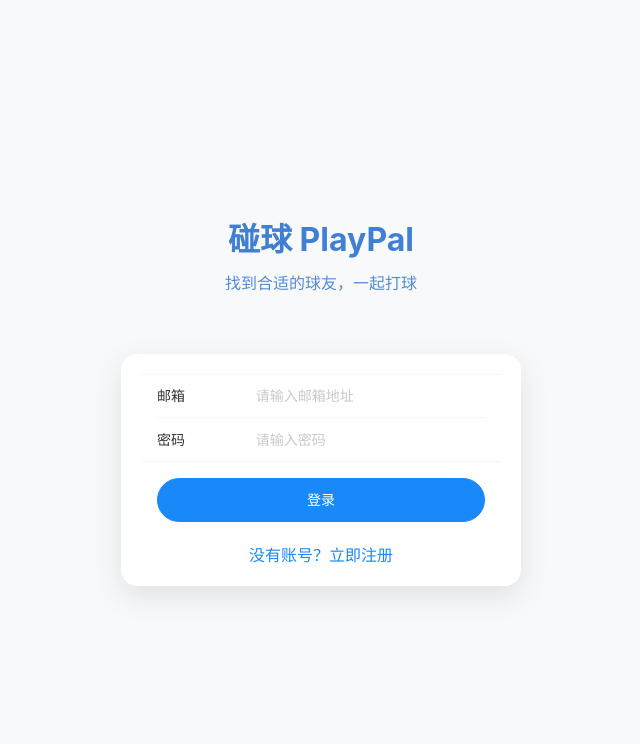
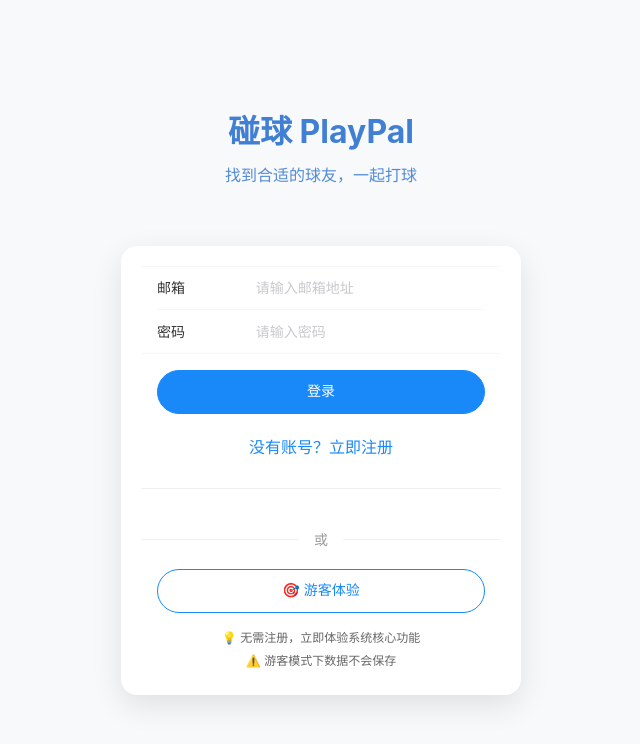
Before and after one commit to LAsheepy/playpal, a Vue app: page /login in a window 1280 px wide. Shown: the top 744 px of the page, without its empty margins (319-959 px from the left). Built offline with nearby package versions, Linux system fonts and the light colour scheme.

Commit message:
添加游客登录功能，优化用户界面和状态管理\n\n- 实现游客登录功能，支持快速测试系统\n- 优化Home页面和Login页面的UI组件\n- 改进用户状态管理和匹配功能\n- 添加游客模式下的功能限制和标识\n- 完善错误处理和用户体验

```diff
--- a/src/pages/Home.vue
+++ b/src/pages/Home.vue
@@ -1,5 +1,16 @@
 <template>
   <div class="home-container">
+    <!-- 游客模式标识 -->
+    <div v-if="userStore.isGuestMode" class="guest-mode-banner">
+      <van-notice-bar
+        left-icon="info-o"
+        background="#fff3cd"
+        color="#856404"
+      >
+        🎯 游客体验模式 - 您可以浏览球局，但无法创建或加入球局
+      </van-notice-bar>
+    </div>
+
     <!-- 搜索和筛选区域 -->
     <div class="filter-section">
       <van-search
@@ -100,7 +111,8 @@ import {
   List as VanList,
   Icon as VanIcon,
   Image as VanImage,
-  FloatingBubble as VanFloatingBubble
+  FloatingBubble as VanFloatingBubble,
+  NoticeBar as VanNoticeBar
 } from 'vant'
 import { getSportColor, getLevelColor } from '../utils/colors'
 
@@ -190,7 +202,14 @@ const onLoad = () => {
 
 // 跳转到球局详情
 const goToMatchDetail = (matchId) => {
-  router.push(`/match/${matchId}`)
+  // 游客模式下显示提示信息
+  if (userStore.isGuestMode) {
+    // 这里可以添加一个提示，告诉用户需要注册才能查看详情
+    // 暂时先允许查看详情，但会在详情页面限制操作
+    router.push(`/match/${matchId}`)
+  } else {
+    router.push(`/match/${matchId}`)
+  }
 }
 
 // 跳转到创建球局
@@ -199,13 +218,32 @@ const goToCreate = () => {
     router.push('/login')
     return
   }
+
+  // 游客模式下显示提示
+  if (userStore.isGuestMode) {
+    // 这里可以添加一个提示对话框
+    // 暂时先跳转到登录页面，提示用户注册
+    router.push('/login')
+    return
+  }
+
   router.push('/create')
 }
 
-onMounted(() => {
+onMounted(async () => {
   // 检查登录状态
   if (!userStore.isLoggedIn) {
     router.push('/login')
+    return
+  }
+
+  // 根据用户模式加载不同的数据
+  if (userStore.isGuestMode) {
+    // 游客模式下使用浏览模式
+    await matchStore.browseMatches()
+  } else {
+    // 正式用户使用正常模式
+    await matchStore.loadMatches()
   }
 })
 </script>
@@ -313,4 +351,11 @@ onMounted(() => {
   font-size: 14px;
   color: #999;
 }
+
+/* 游客模式标识样式 */
+.guest-mode-banner {
+  position: sticky;
+  top: 0;
+  z-index: 100;
+}
 </style>
--- a/src/pages/Login.vue
+++ b/src/pages/Login.vue
@@ -36,6 +36,28 @@
         <span @click="toggleMode">
           {{ isLogin ? '没有账号？立即注册' : '已有账号？立即登录' }}
         </span>
+      </div>
+
+      <!-- 游客登录入口 -->
+      <div class="guest-login-section">
+        <div class="divider">
+          <span>或</span>
+        </div>
+        <div style="margin: 16px;">
+          <van-button
+            round
+            block
+            type="default"
+            @click="onGuestLogin"
+            class="guest-login-btn"
+          >
+            🎯 游客体验
+          </van-button>
+        </div>
+        <div class="guest-notice">
+          <p>💡 无需注册，立即体验系统核心功能</p>
+          <p>⚠️ 游客模式下数据不会保存</p>
+        </div>
       </div>
     </div>
   </div>
@@ -110,6 +132,33 @@ const onSubmit = async () => {
     })
   }
 }
+
+// 游客登录
+const onGuestLogin = async () => {
+  try {
+    const result = await userStore.guestLogin()
+    if (result.success) {
+      showToast({
+        message: '游客模式已开启',
+        type: 'success'
+      })
+      // 跳转到首页
+      setTimeout(() => {
+        router.push('/home')
+      }, 1000)
+    } else {
+      showToast({
+        message: result.error || '游客登录失败',
+        type: 'fail'
+      })
+    }
+  } catch (error) {
+    showToast({
+      message: '游客登录失败，请重试',
+      type: 'fail'
+    })
+  }
+}
 </script>
 
 <style scoped>
@@ -158,4 +207,55 @@ const onSubmit = async () => {
   color: #1989fa;
   cursor: pointer;
 }
+
+/* 游客登录样式 */
+.guest-login-section {
+  margin-top: 30px;
+  border-top: 1px solid #f0f0f0;
+  padding-top: 20px;
+}
+
+.divider {
+  text-align: center;
+  margin: 20px 0;
+  position: relative;
+}
+
+.divider::before {
+  content: '';
+  position: absolute;
+  top: 50%;
+  left: 0;
+  right: 0;
+  height: 1px;
+  background: #f0f0f0;
+  z-index: 1;
+}
+
+.divider span {
+  background: white;
+  padding: 0 15px;
+  color: #999;
+  font-size: 14px;
+  position: relative;
+  z-index: 2;
+}
+
+.guest-login-btn {
+  border: 1px solid #1989fa;
+  color: #1989fa;
+  background: white;
+}
+
+.guest-notice {
+  text-align: center;
+  margin-top: 15px;
+  font-size: 12px;
+  color: #666;
+  line-height: 1.5;
+}
+
+.guest-notice p {
+  margin: 5px 0;
+}
 </style>
--- a/src/stores/match.js
+++ b/src/stores/match.js
@@ -77,6 +77,11 @@ export const useMatchStore = defineStore('match', () => {
         throw new Error('请先登录后再创建球局')
       }
 
+      // 游客模式下不允许创建球局
+      if (userStore.isGuestMode) {
+        throw new Error('游客模式下无法创建球局，请注册账号后使用完整功能')
+      }
+
       // 确保时间格式正确（转换为ISO字符串）
       const matchTime = new Date(matchData.time).toISOString()
 
@@ -118,6 +123,11 @@ export const useMatchStore = defineStore('match', () => {
         throw new Error('请先登录后再加入球局')
       }
 
+      // 游客模式下不允许加入球局
+      if (userStore.isGuestMode) {
+        throw new Error('游客模式下无法加入球局，请注册账号后使用完整功能')
+      }
+
       const { error } = await matchApi.joinMatch(matchId, userStore.userInfo.id)
       if (error) {
         errorMessage.value = '加入球局失败，请检查网络连接'
@@ -136,6 +146,52 @@ export const useMatchStore = defineStore('match', () => {
     }
   }
 
+  // 游客模式下的球局浏览（只读）
+  const browseMatches = async () => {
+    try {
+      isLoading.value = true
+      errorMessage.value = ''
+
+      const { data, error } = await matchApi.getMatches(filter.value)
+      if (error) {
+        errorMessage.value = '加载球局失败，请检查网络连接'
+        throw error
+      }
+
+      // 转换数据格式，但标记为只读模式
+      matchList.value = data.map(match => ({
+        id: match.id,
+        title: match.title,
+        sport: match.sport,
+        time: match.time,
+        location: match.location,
+        maxPlayers: match.max_players,
+        currentPlayers: match.participants?.length || 1,
+        creator: {
+          id: match.creator.id,
+          nickname: match.creator.nickname,
+          avatar: match.creator.avatar,
+          level: match.creator.pickleball_level || match.creator.tennis_level || match.creator.badminton_level || '初级'
+        },
+        description: match.description,
+        participants: match.participants?.map(p => ({
+          id: p.participant.id,
+          nickname: p.participant.nickname,
+          avatar: p.participant.avatar,
+          level: p.participant.pickleball_level || p.participant.tennis_level || p.participant.badminton_level || '初级'
+        })) || [],
+        isReadOnly: true // 标记为只读模式
+      }))
+
+      return { success: true }
+    } catch (error) {
+      console.error('浏览球局失败:', error)
+      return { success: false, error: errorMessage.value || '浏览球局失败' }
+    } finally {
+      isLoading.value = false
+    }
+  }
+
   // 退出球局
   const leaveMatch = async (matchId) => {
     try {
@@ -144,6 +200,11 @@ export const useMatchStore = defineStore('match', () => {
 
       if (!userStore.isLoggedIn) {
         throw new Error('请先登录后再退出球局')
+      }
+
+      // 游客模式下不允许退出球局
+      if (userStore.isGuestMode) {
+        throw new Error('游客模式下无法退出球局')
       }
 
       const { error } = await matchApi.leaveMatch(matchId, userStore.userInfo.id)
@@ -239,6 +300,7 @@ export const useMatchStore = defineStore('match', () => {
     isLoading,
     errorMessage,
     loadMatches,
+    browseMatches,
     createMatch,
     joinMatch,
     leaveMatch,
--- a/src/stores/user.js
+++ b/src/stores/user.js
@@ -20,6 +20,9 @@ export const useUserStore = defineStore('user', () => {
   // 登录状态
   const isLoggedIn = ref(false)
 
+  // 游客模式
+  const isGuestMode = ref(false)
+
   // 加载状态
   const isLoading = ref(false)
 
@@ -31,6 +34,27 @@ export const useUserStore = defineStore('user', () => {
     try {
       isLoading.value = true
       errorMessage.value = ''
+
+      // 检查是否为游客模式
+      const isGuestModeStored = localStorage.getItem('isGuestMode') === 'true'
+      if (isGuestModeStored) {
+        isGuestMode.value = true
+        isLoggedIn.value = true
+        // 恢复游客用户信息
+        userInfo.value = {
+          id: 'guest_' + Date.now(),
+          email: 'guest@playpal.com',
+          nickname: '体验用户' + Math.floor(Math.random() * 1000),
+          avatar: '',
+          age: 25,
+          gender: '未知',
+          pickleballLevel: '初级',
+          tennisLevel: '初级',
+          badmintonLevel: '初级',
+          bio: '我是体验用户，正在测试系统功能'
+        }
+        return
+      }
 
       const user = await authApi.getCurrentUser()
       if (user) {
@@ -185,14 +209,53 @@ export const useUserStore = defineStore('user', () => {
     }
   }
 
+  // 游客登录
+  const guestLogin = async () => {
+    try {
+      isLoading.value = true
+      errorMessage.value = ''
+
+      // 创建游客用户信息
+      const guestId = 'guest_' + Date.now()
+      userInfo.value = {
+        id: guestId,
+        email: 'guest@playpal.com',
+        nickname: '体验用户' + Math.floor(Math.random() * 1000),
+        avatar: '',
+        age: 25,
+        gender: '未知',
+        pickleballLevel: '初级',
+        tennisLevel: '初级',
+        badmintonLevel: '初级',
+        bio: '我是体验用户，正在测试系统功能'
+      }
+
+      isLoggedIn.value = true
+      isGuestMode.value = true
+      localStorage.setItem('isLoggedIn', 'true')
+      localStorage.setItem('isGuestMode', 'true')
+
+      return { success: true }
+    } catch (error) {
+      console.error('游客登录失败:', error)
+      errorMessage.value = '游客登录失败，请稍后重试'
+      return { success: false, error: errorMessage.value }
+    } finally {
+      isLoading.value = false
+    }
+  }
+
   // 退出登录
   const logout = async () => {
     try {
       isLoading.value = true
       errorMessage.value = ''
 
-      const { error } = await authApi.signOut()
-      if (error) throw error
+      // 如果是游客模式，不需要调用后端登出
+      if (!isGuestMode.value) {
+        const { error } = await authApi.signOut()
+        if (error) throw error
+      }
 
       userInfo.value = {
         id: null,
@@ -207,7 +270,9 @@ export const useUserStore = defineStore('user', () => {
         bio: ''
       }
       isLoggedIn.value = false
+      isGuestMode.value = false
       localStorage.removeItem('isLoggedIn')
+      localStorage.removeItem('isGuestMode')
 
       return { success: true }
     } catch (error) {
@@ -266,10 +331,12 @@ export const useUserStore = defineStore('user', () => {
   return {
     userInfo,
     isLoggedIn,
+    isGuestMode,
     isLoading,
     errorMessage,
     login,
     register,
+    guestLogin,
     logout,
     updateUserInfo,
     clearError,
```
Also changed, not shown: guest_login_test.js (added, +67 -0 lines).
